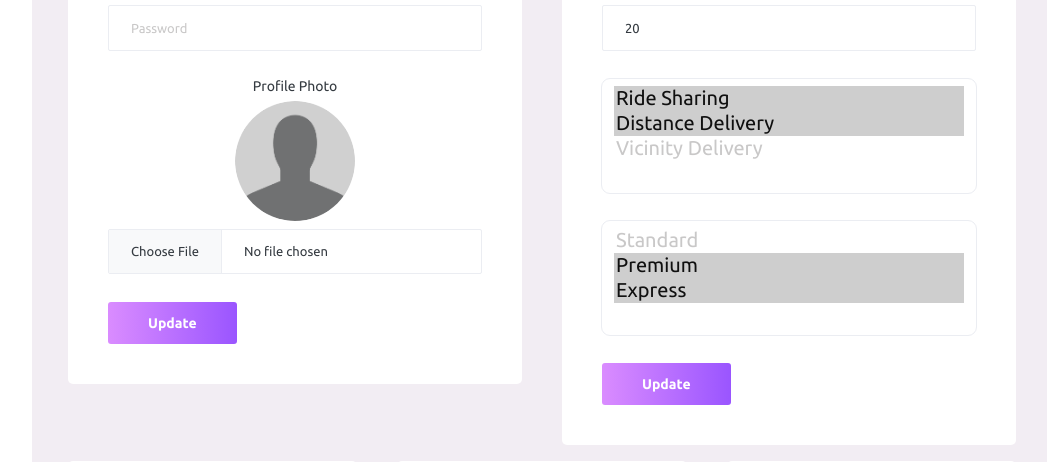
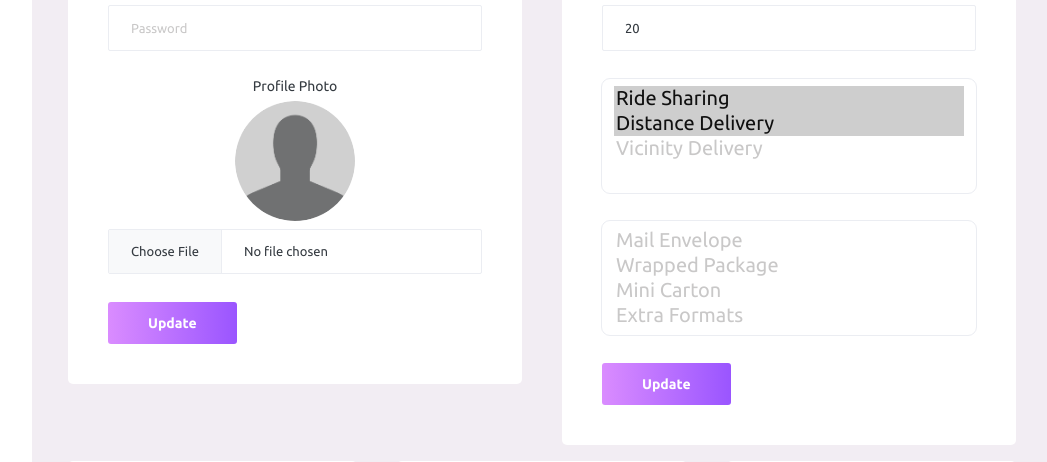
Before and after one commit to AbdullahTheDev/whereyouat, a Laravel app: page /driver/profile in a window 1280 px wide. Shown: the part 731-1193 px from the top of the page, without its empty margins (228-1275 px from the left). Run offline with Laravel 10, Linux system fonts and the light colour scheme; a user stored in the database is signed in; data comes from the database, SQL or seed files in the repository; some libraries are stand-ins or nearby versions.

Commit message:
driver edit profile done

```diff
--- a/resources/views/drivers/profile/edit.blade.php
+++ b/resources/views/drivers/profile/edit.blade.php
@@ -125,12 +125,14 @@
                                                         $packages[] = $package;
                                                     }
                                                 @endphp
-                                                <option {{ in_array('standard', $packages) ? 'selected' : '' }}
-                                                    value="standard">Standard</option>
-                                                <option {{ in_array('premium', $packages) ? 'selected' : '' }}
-                                                    value="premium">Premium</option>
-                                                <option {{ in_array('express', $packages) ? 'selected' : '' }}
-                                                    value="express">Express</option>
+                                                <option {{ in_array('mail-envelope', $packages) ? 'selected' : '' }}
+                                                    value="mail-envelope">Mail Envelope</option>
+                                                <option {{ in_array('wrapped-package', $packages) ? 'selected' : '' }}
+                                                    value="wrapped-package">Wrapped Package</option>
+                                                <option {{ in_array('mini-carton', $packages) ? 'selected' : '' }}
+                                                    value="mini-carton">Mini Carton</option>
+                                                <option {{ in_array('extra-formats', $packages) ? 'selected' : '' }}
+                                                    value="extra-formats">Extra Formats</option>
                                             </select>
                                         </div>
                                         <button type="submit" class="btn btn-gradient-primary me-2">Update</button>
```
